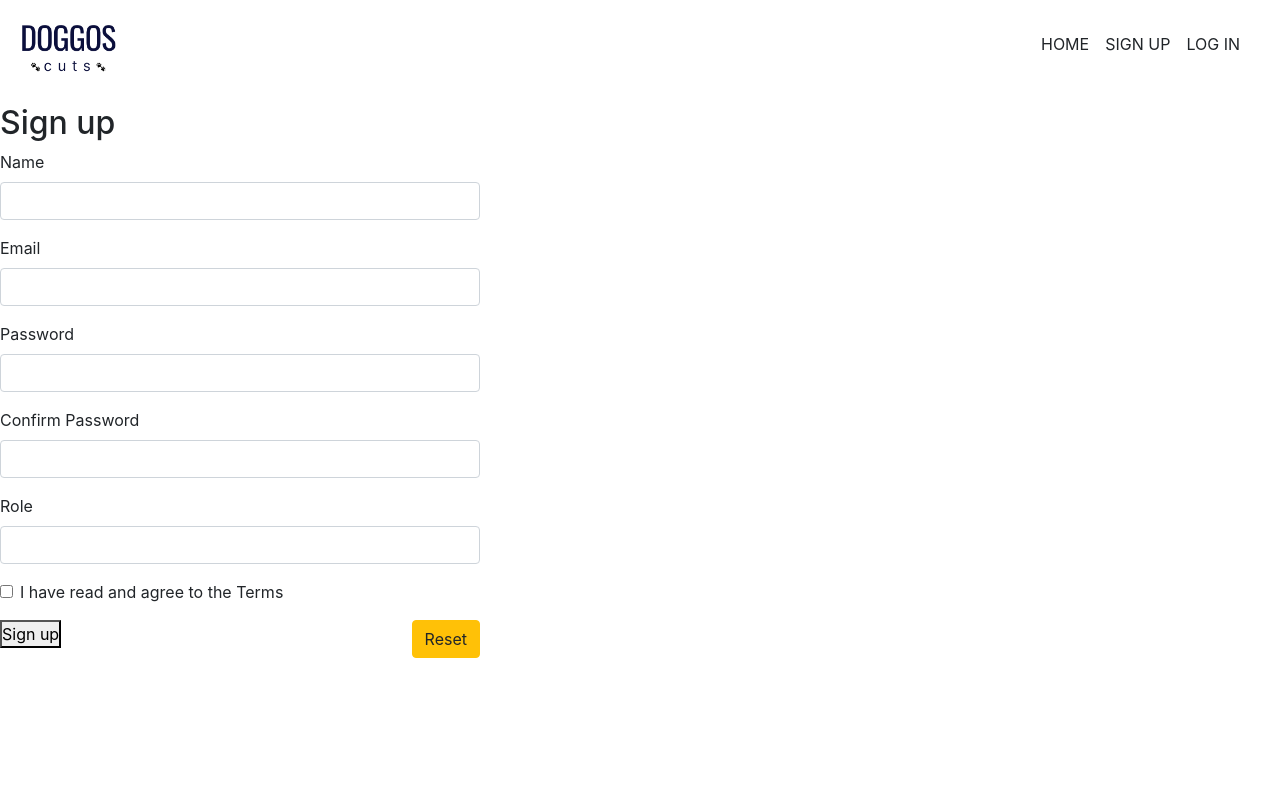
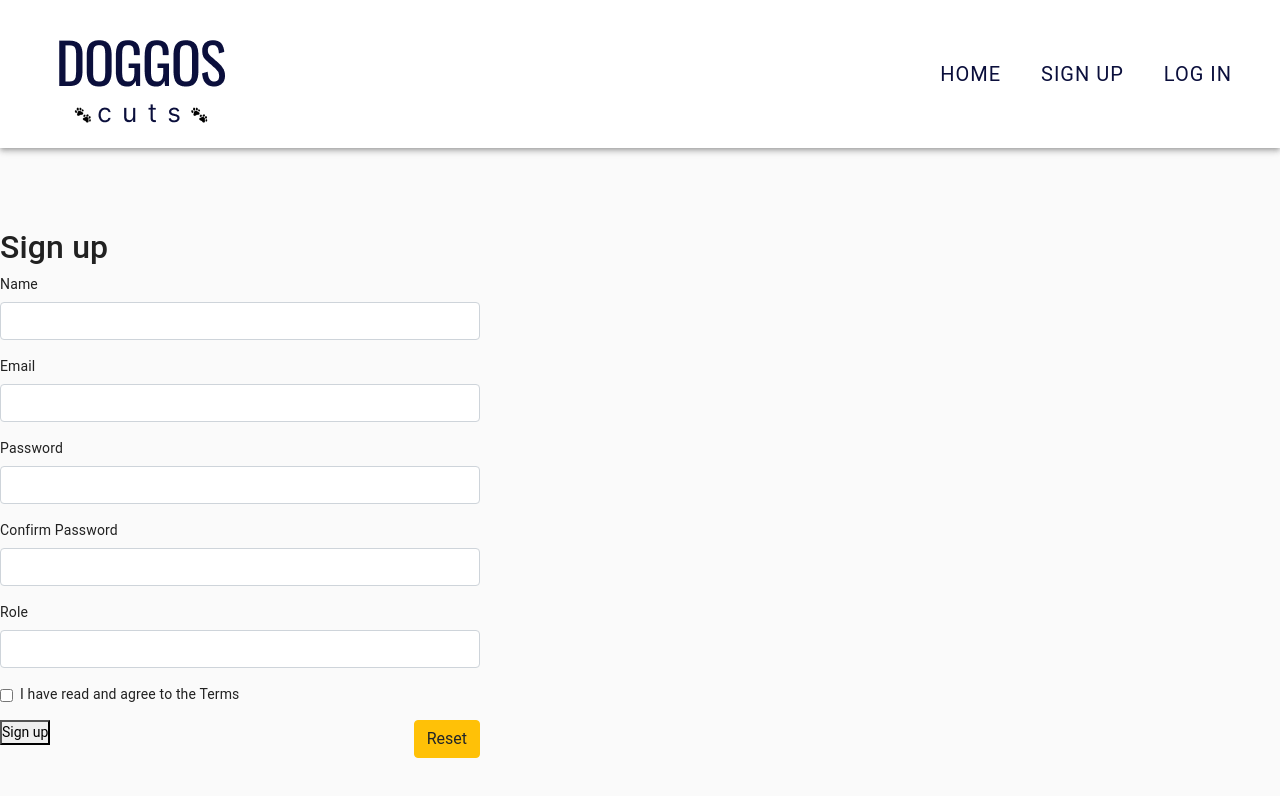
Before and after one commit to Hanna2m/salon_frontend, a React (Create React App) app: page /signup in a window 1280 px wide. Shown: the top 796 px of the page. Built offline with nearby package versions, Linux system fonts and the light colour scheme.

Commit message:
Mui nav implemented

```diff
--- /dev/null
+++ b/src/components/Drawer.jsx
@@ -0,0 +1,81 @@
+import React, { useState } from "react";
+import {
+  Drawer,
+  IconButton,
+  List,
+  ListItem,
+  ListItemText,
+  makeStyles,
+} from "@material-ui/core";
+import { Link, useLocation } from "react-router-dom";
+import AuthService from "../services/auth.service";
+import MenuIcon from "@material-ui/icons/Menu";
+
+const useStyles = makeStyles(() => ({
+  link: {
+    textDecoration: "none",
+    color: "#0B0F3C",
+    fontSize: "18px",
+    textTransform: "uppercase",
+    // marginLeft: "1rem",
+  },
+}));
+
+function DrawerComponent() {
+  const classes = useStyles();
+  const [openDrawer, setOpenDrawer] = useState(false);
+
+  const location = useLocation();
+  const handleLogout = () => {
+    AuthService.logout();
+    window.location = "/";
+  };
+  const user = AuthService.getCurrentUser();
+  return (
+    <>
+      <Drawer
+        open={openDrawer}
+        onClose={() => setOpenDrawer(false)}
+        anchor="right"
+      >
+        <List>
+          {user &&
+            ((
+              <ListItem onClick={() => setOpenDrawer(false)}>
+                <ListItemText>
+                  <Link to="/">Home</Link>
+                </ListItemText>
+              </ListItem>
+            ),
+            (<button onClick={handleLogout}>Log out</button>))}
+          {
+            (!user && (
+              <ListItem
+                to="/login"
+                replace
+                state={{ from: location }}
+                onClick={() => setOpenDrawer(false)}
+              >
+                <ListItemText>Log in</ListItemText>
+              </ListItem>
+            ),
+            (
+              <ListItem
+                to="/signup"
+                replace
+                state={{ from: location }}
+                onClick={() => setOpenDrawer(false)}
+              >
+                <ListItemText>Sign up</ListItemText>
+              </ListItem>
+            ))
+          }
+        </List>
+      </Drawer>
+      <IconButton onClick={() => setOpenDrawer(!openDrawer)}>
+        <MenuIcon />
+      </IconButton>
+    </>
+  );
+}
+export default DrawerComponent;
--- a/src/components/Header.jsx
+++ b/src/components/Header.jsx
@@ -1,11 +1,52 @@
 import React from "react";
+import {
+  AppBar,
+  Toolbar,
+  CssBaseline,
+  Typography,
+  makeStyles,
+  useTheme,
+  useMediaQuery,
+} from "@material-ui/core";
 import { Link, Outlet, useLocation } from "react-router-dom";
 import AuthService from "../services/auth.service";
 
-import "./styles/_header.css";
+// import "./styles/_header.css";
+import DrawerComponent from "./Drawer";
 import logo from "../assets/logo.png";
 
+const useStyles = makeStyles((theme) => ({
+  root: {
+    backgroundColor: "#ffffff",
+    padding: theme.spacing(3),
+    marginBottom: "5rem",
+  },
+  // navlinks: {
+  //   marginLeft: theme.spacing(1),
+  //   display: "flex",
+  // },
+  logo: {
+    flexGrow: "1",
+    cursor: "pointer",
+  },
+  link: {
+    textDecoration: "none",
+    color: "#0B0F3C",
+    fontSize: "20px",
+    textTransform: "uppercase",
+    letterSpacing: "1px",
+    marginLeft: theme.spacing(5),
+    "&:hover": {
+      borderBottom: "1px solid grey",
+    },
+  },
+}));
+
 function Header() {
+  const classes = useStyles();
+  const theme = useTheme();
+  const isMobile = useMediaQuery(theme.breakpoints.down("sm"));
+
   const location = useLocation();
   const handleLogout = () => {
     AuthService.logout();
@@ -14,20 +55,25 @@ function Header() {
   const user = AuthService.getCurrentUser();
 
   return (
-    <header>
-      <Link to="/">
+    <AppBar className={classes.root} position="static">
+      <CssBaseline />
+      <Toolbar>
+        <Typography variant="h4" className={classes.logo}>
           <img src={logo} className="logo" />
-      </Link>
-      <nav className="navbar">
+        </Typography>
+        {isMobile ? (
+          <DrawerComponent />
+        ) : (
+          <div className={classes.navlinks}>
             {user && (
               <div>
-            <p>Hello, {user.name} </p>
+                <p style={{ color: "black" }}>Welcome, {user.name} </p>
                 <div>
-              <Link to="/" className="navbar-link">
+                  <Link to="/" className={classes.link}>
                     Home
                   </Link>
                   {user.role === "Admin" && (
-                <Link to="/dashboard" className="navbar-link">
+                    <Link to="/dashboard" className={classes.link}>
                       Dashboard
                     </Link>
                   )}
@@ -37,14 +83,14 @@ function Header() {
             )}
             {!user && (
               <div>
-            <Link to="/" className="navbar-link">
+                <Link to="/" className={classes.link}>
                   Home
                 </Link>
                 <Link
                   to="/signup"
                   replace
                   state={{ from: location }}
-              className="navbar-link"
+                  className={classes.link}
                 >
                   Sign up
                 </Link>
@@ -52,16 +98,17 @@ function Header() {
                   to="/login"
                   replace
                   state={{ from: location }}
-              className="navbar-link"
+                  className={classes.link}
                 >
                   Log in
                 </Link>
               </div>
             )}
-      </nav>
+          </div>
+        )}
+      </Toolbar>
       <Outlet />
-    </header>
+    </AppBar>
   );
 }
-
 export default Header;
--- a/src/components/styles/_header.css
+++ b/src/components/styles/_header.css
@@ -1,18 +1,3 @@
-header {
-  display: flex;
-  justify-content: space-between;
-  align-items: center;
-  width: 100%;
-  padding: 1rem;
-  margin-bottom: 1rem;
-}
-
 .logo {
   height: 3.5rem;
 }
-
-.navbar-link {
-  margin: 0 0.5rem;
-  text-transform: uppercase;
-  color: inherit;
-}
```
Lines whose indentation alone changed are shown as unchanged.
